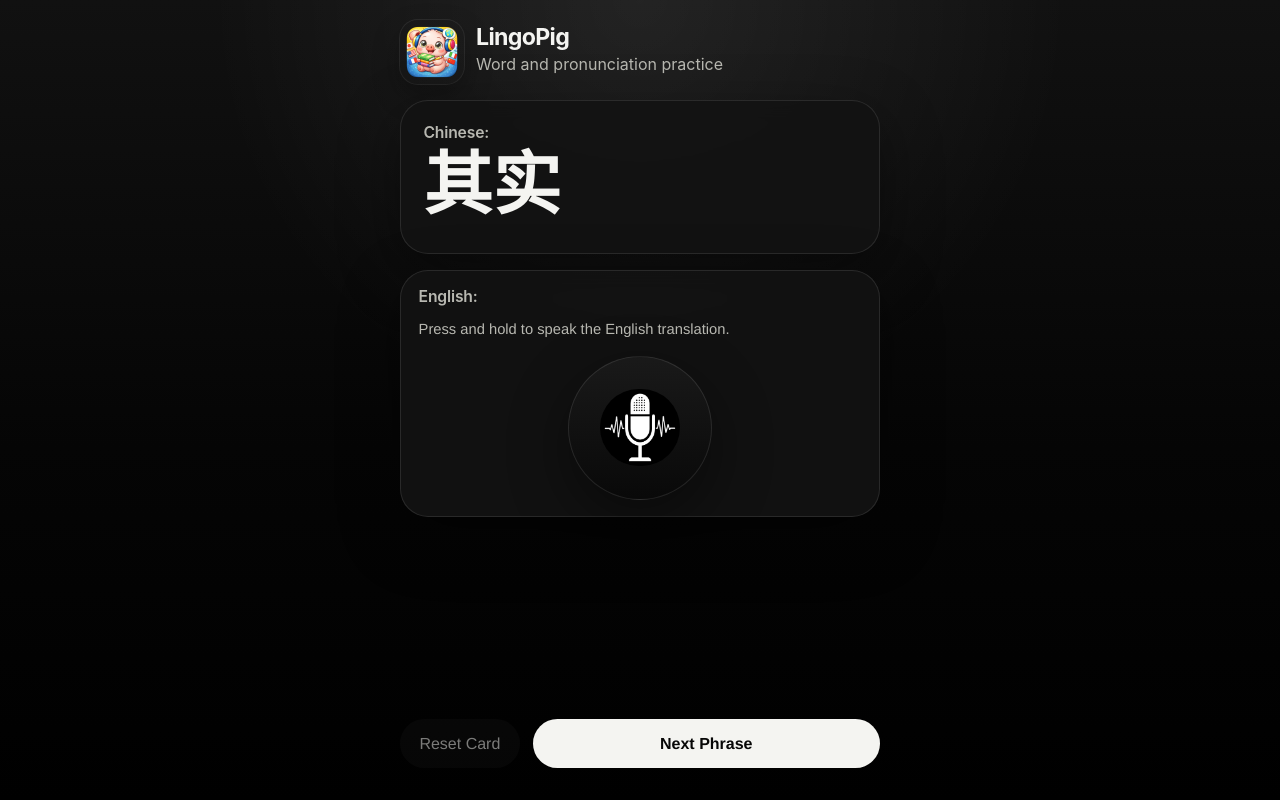
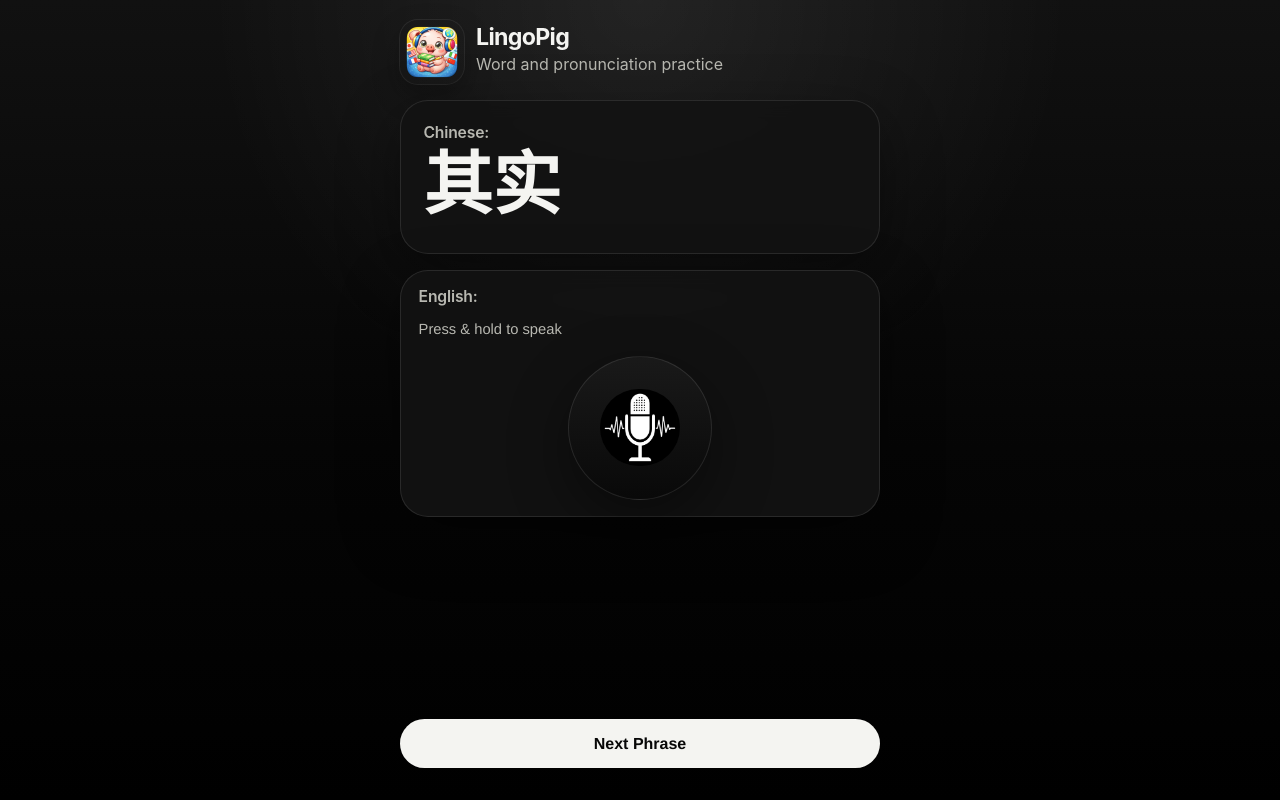
Before and after one commit to junior-building-things/LingoPig, a Next.js app: page / in a window 1280 px wide. Built offline with nearby package versions, Linux system fonts and the light colour scheme.

Commit message:
Simplify homepage copy and remove reset action

```diff
--- a/src/components/practice-session.tsx
+++ b/src/components/practice-session.tsx
@@ -15,18 +15,18 @@ type ApiError = {
 
 function getStatusCopy(status: SessionStatus) {
   if (status === "preparing") {
-    return "Waiting for microphone access...";
+    return "Press & hold to speak";
   }
 
   if (status === "recording") {
-    return "Recording now. Release to check your answer.";
+    return "Listening...";
   }
 
   if (status === "submitting") {
-    return "Checking what you said...";
+    return "Analyzing...";
   }
 
-  return "Press and hold to speak the English translation.";
+  return "Press & hold to speak";
 }
 
 function getFeedbackTitle(result: AttemptEvaluation) {
@@ -342,17 +342,6 @@ export function PracticeSession() {
       <div className="footer-actions">
         <button
           type="button"
-          className="ghost-button"
-          onClick={() => {
-            setFeedback(null);
-            setErrorMessage(null);
-          }}
-          disabled={status !== "idle" || (!feedback && !errorMessage)}
-        >
-          Reset Card
-        </button>
-        <button
-          type="button"
           className={nextButtonClassNames}
           onClick={goToNextCard}
           disabled={status !== "idle"}
```
Also changed, not shown: 1 other file (tests, documents, lock files or other folders).
